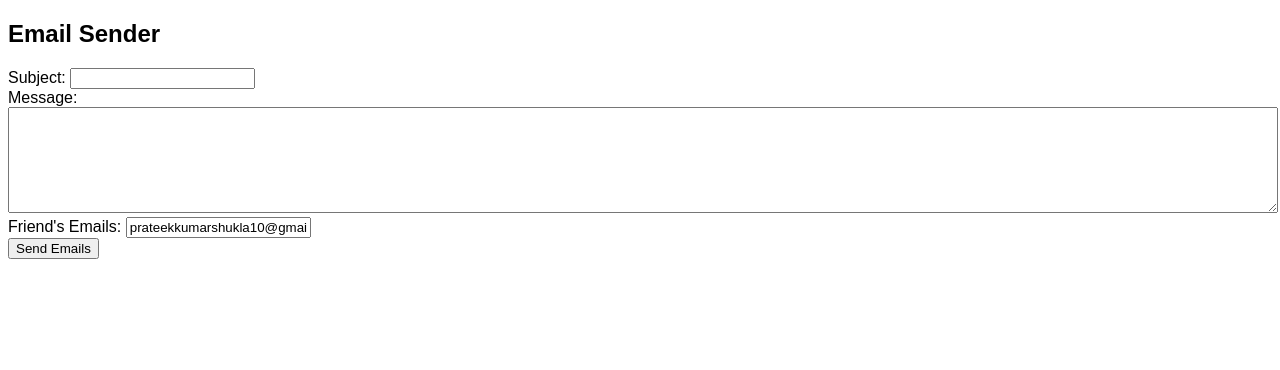
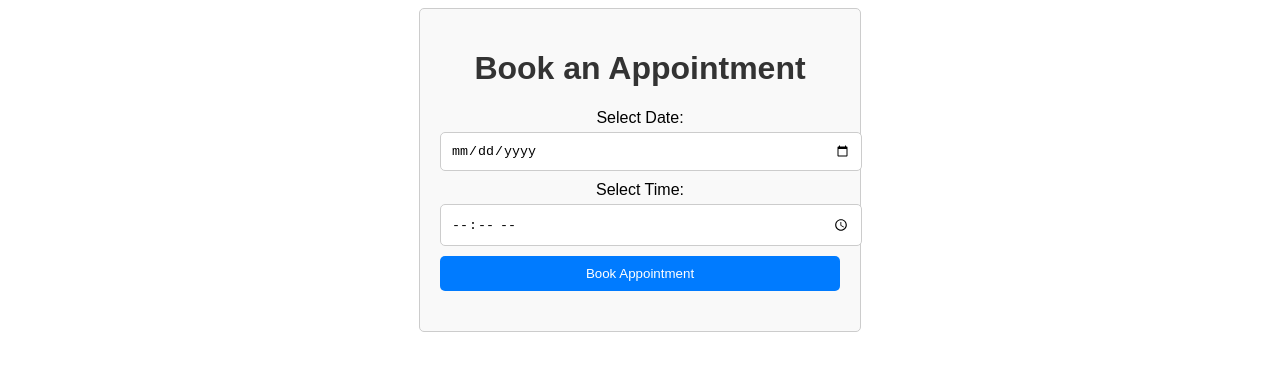
Before and after one commit to PRATEEKKUMARSHUKLA/Bulkmail, a plain HTML site: page index.html in a window 1280 px wide. Drawn offline with Linux system fonts and the light colour scheme.

Commit message:
Update index.html

```diff
--- a/index.html
+++ b/index.html
@@ -1,61 +1,122 @@
-<!-- index.html -->
-
 <!DOCTYPE html>
 <html lang="en">
 <head>
     <meta charset="UTF-8">
     <meta name="viewport" content="width=device-width, initial-scale=1.0">
-  <title>Email Sender</title>
+    <title>Appointment Booking</title>
     <style>
         body {
     font-family: Arial, sans-serif;
 }
-    textarea {
+
+.container {
+    max-width: 400px;
+    margin: 0 auto;
+    padding: 20px;
+    border: 1px solid #ccc;
+    border-radius: 5px;
+    background-color: #f9f9f9;
+    text-align: center;
+}
+
+h1 {
+    color: #333;
+}
+
+form {
+    margin: 20px 0;
+}
+
+label {
+    display: block;
+    margin-bottom: 5px;
+}
+
+input[type="date"],
+input[type="time"],
+input[type="email"] {
     width: 100%;
-      height: 100px;
+    padding: 10px;
+    margin-bottom: 10px;
+    border: 1px solid #ccc;
+    border-radius: 5px;
 }
+
+button {
+    width: 100%;
+    padding: 10px;
+    background-color: #007BFF;
+    color: #fff;
+    border: none;
+    border-radius: 5px;
+    cursor: pointer;
+}
+
+button:hover {
+    background-color: #0056b3;
+}
+
     </style>
 </head>
 <body>
-  <h2>Email Sender</h2>
-  <form id="emailForm">
-    <label for="subject">Subject:</label>
-    <input type="text" id="subject" required><br>
+    <div class="container">
+        <h1>Book an Appointment</h1>
+        <form id="appointment-form">
+            <label for="date">Select Date:</label>
+            <input type="date" id="date" required>
 
-    <label for="message">Message:</label>
-    <textarea id="message" required></textarea><br>
+            <label for="time">Select Time:</label>
+            <input type="time" id="time" required>
 
-    <label for="emails">Friend's Emails:</label>
-    <!-- Display friends' emails from the imported JS file -->
-    <input type="text" id="emails" required><br>
+            <button type="button" id="book-appointment">Book Appointment</button>
+        </form>
+    </div>
 
-    <button type="button" onclick="sendEmails()">Send Emails</button>
-  </form>
+    <script src="emails.js"></script>
 
-  <script type="module">
-    // Import the exported array from the friendsList.js file
-    import { friendsEmails } from './friendsList.js';
+<script>
+    // ... (existing script)
 
-    function updateEmailInput() {
-      // Update the input field with the emails from the imported JS file
-      document.getElementById('emails').value = friendsEmails.join(', ');
+    bookAppointmentButton.addEventListener("click", function () {
+        // ... (existing code)
+
+        if (selectedDate < currentDate || (selectedDate.toDateString() === currentDate.toDateString() && selectedTime <= currentDate)) {
+            alert("Please select a date and time in the future.");
+        } else if (!isValidTime(selectedDate, selectedTime)) {
+            alert("Please select a valid time:\nMonday to Friday (8 AM to 5 PM)\nSaturday (9 AM to 1 PM)");
+        } else {
+            const formattedDate = `${selectedDate.getFullYear()}-${(selectedDate.getMonth() + 1).toString().padStart(2, '0')}-${selectedDate.getDate().toString().padStart(2, '0')}`;
+            const formattedTime = `${selectedTime.getHours().toString().padStart(2, '0')}:${selectedTime.getMinutes().toString().padStart(2, '0')}`;
+
+            // Retrieve the list of emails from the external file (emails.js)
+            const emailList = getEmailList(); // Assuming there is a function getEmailList() in emails.js
+
+            // Create a mailto link with multiple recipients
+            const mailtoLink = `mailto:${emailList.join(',')}?subject=Book%20my%20appointment on&body=Date:${formattedDate}%0A%0ATime:${formattedTime}`;
+
+            window.location.href = mailtoLink;
+        }
+    });
+
+// Disable past dates in the date input and Sundays (day 0)
+const today = new Date().toISOString().split("T")[0];
+dateInput.min = today;
+dateInput.addEventListener("input", function () {
+    const selectedDate = new Date(dateInput.value);
+    const currentDate = new Date();
+
+    if (selectedDate.toDateString() === currentDate.toDateString()) {
+        const currentTime = `${currentDate.getHours()}:${(currentDate.getMinutes() < 10 ? '0' : '') + currentDate.getMinutes()}`;
+        timeInput.min = currentTime;
+    } else {
+        timeInput.min = "00:00";
     }
 
-    // Call the function to update the input field
-    updateEmailInput();
-
-    function sendEmails() {
-      const subject = document.getElementById('subject').value;
-      const message = document.getElementById('message').value;
-      const emails = friendsEmails;
-
-      // Use the emails from the imported JS file
-      emails.forEach(email => {
-        console.log(`Subject: ${subject}\nTo: ${email.trim()}\nMessage: ${message}\n`);
+    if (selectedDate.getDay() === 0) {
+        alert("Please select a date other than Sunday.");
+        dateInput.value = ''; // Clear the selected date
+    }
 });
-
-      alert('Emails sent successfully.');
-    }
     </script>
 </body>
 </html>
```
Lines whose indentation alone changed are shown as unchanged.
